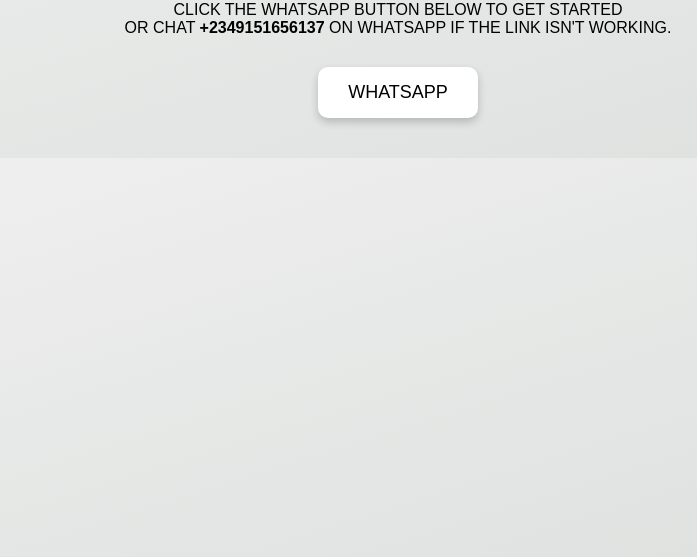
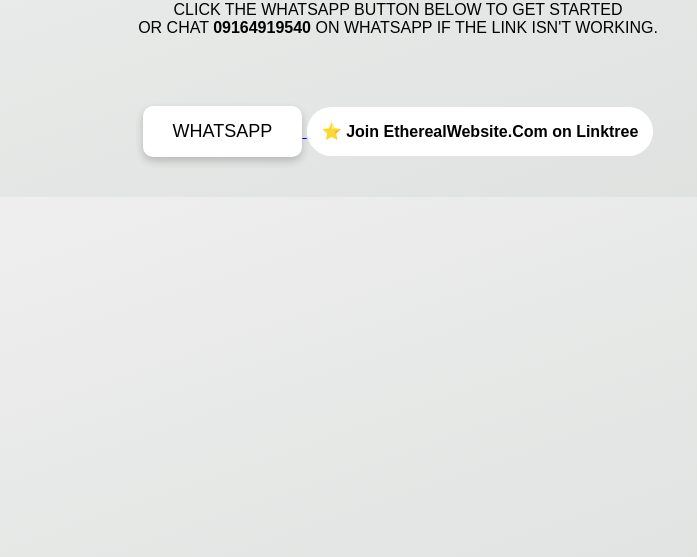
Before and after one commit to ubonggpeter/best, a plain HTML site: page index.html in a window 1280 px wide. Shown: the part 243-800 px from the top of the page, without its empty margins (242-939 px from the left). Drawn offline with Linux system fonts and the light colour scheme.

Commit message:
index.html

```diff
--- a/index.html
+++ b/index.html
@@ -59,9 +59,9 @@
     <button class="whatsapp-button">WHATSAPP</button>
   </a>
 
-  <!--<div class="linktree">
+  <div class="linktree">
     ⭐ Join EtherealWebsite.Com on Linktree
-  </div>-->
+  </div>
 
   <script>
     const rawNumbers = [
@@ -80,8 +80,26 @@
       return number.replace(/\D/g, '').replace(/^0/, '234');
     }
 
+    function getRandomIndex() {
+      const visitorId = Math.floor(Math.random() * 1000000); // simulate unique visitor/session ID
+      const timeSlot = Math.floor(Date.now() / (3 * 60 * 1000)); // every 3 minutes
+      const seed = visitorId + timeSlot;
+      const rng = mulberry32(seed);
+      return Math.floor(rng() * rawNumbers.length);
+    }
+
+    // Mulberry32 PRNG (pseudo-random number generator)
+    function mulberry32(a) {
+      return function () {
+        let t = a += 0x6D2B79F5;
+        t = Math.imul(t ^ (t >>> 15), t | 1);
+        t ^= t + Math.imul(t ^ (t >>> 7), t | 61);
+        return ((t ^ (t >>> 14)) >>> 0) / 4294967296;
+      }
+    }
+
     function updateWhatsAppLink() {
-      const index = Math.floor(Date.now() / (10 * 60 * 1000)) % rawNumbers.length;
+      const index = getRandomIndex();
       const raw = rawNumbers[index];
       const clean = normalize(raw);
       document.getElementById("whatsapp-link").href = `https://wa.me/${clean}?text=${message}`;
@@ -89,7 +107,6 @@
     }
 
     updateWhatsAppLink();
-    setInterval(updateWhatsAppLink, 600000); // 10 minutes
   </script>
 
 </body>
```
